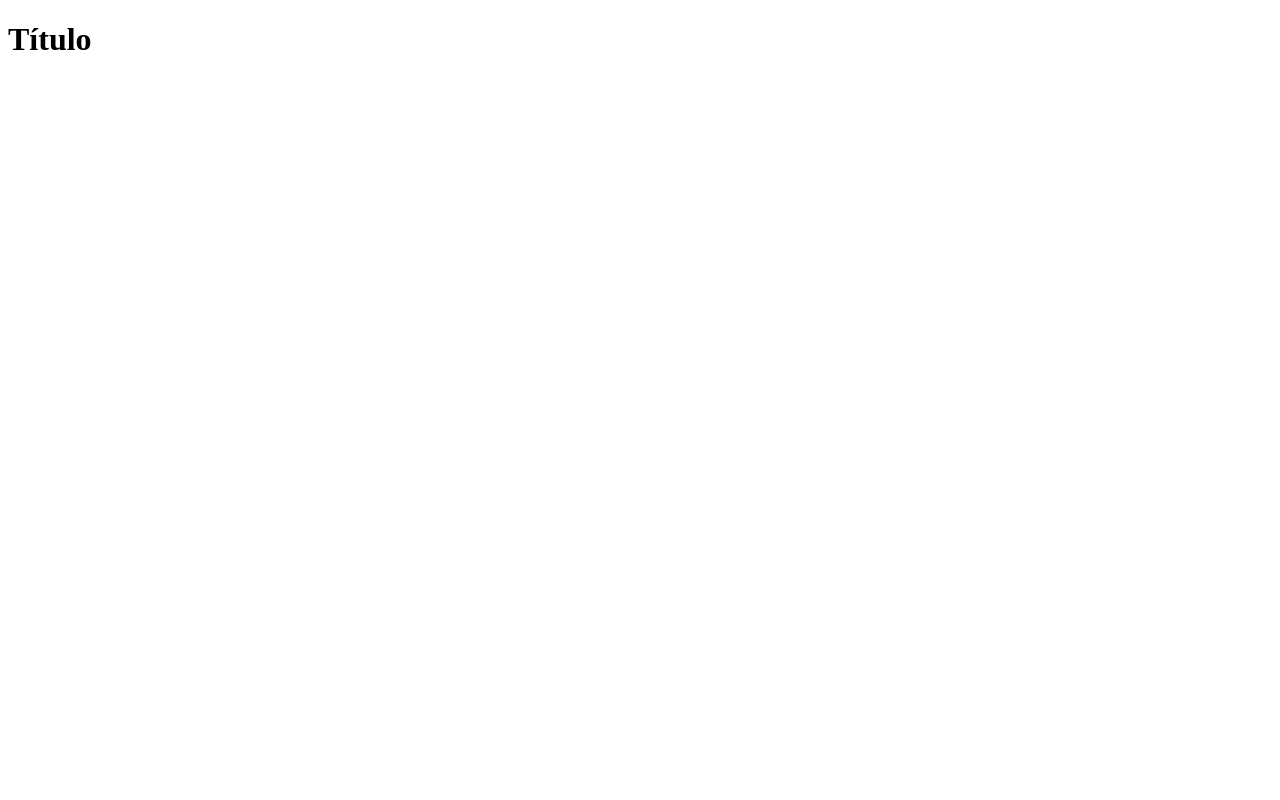
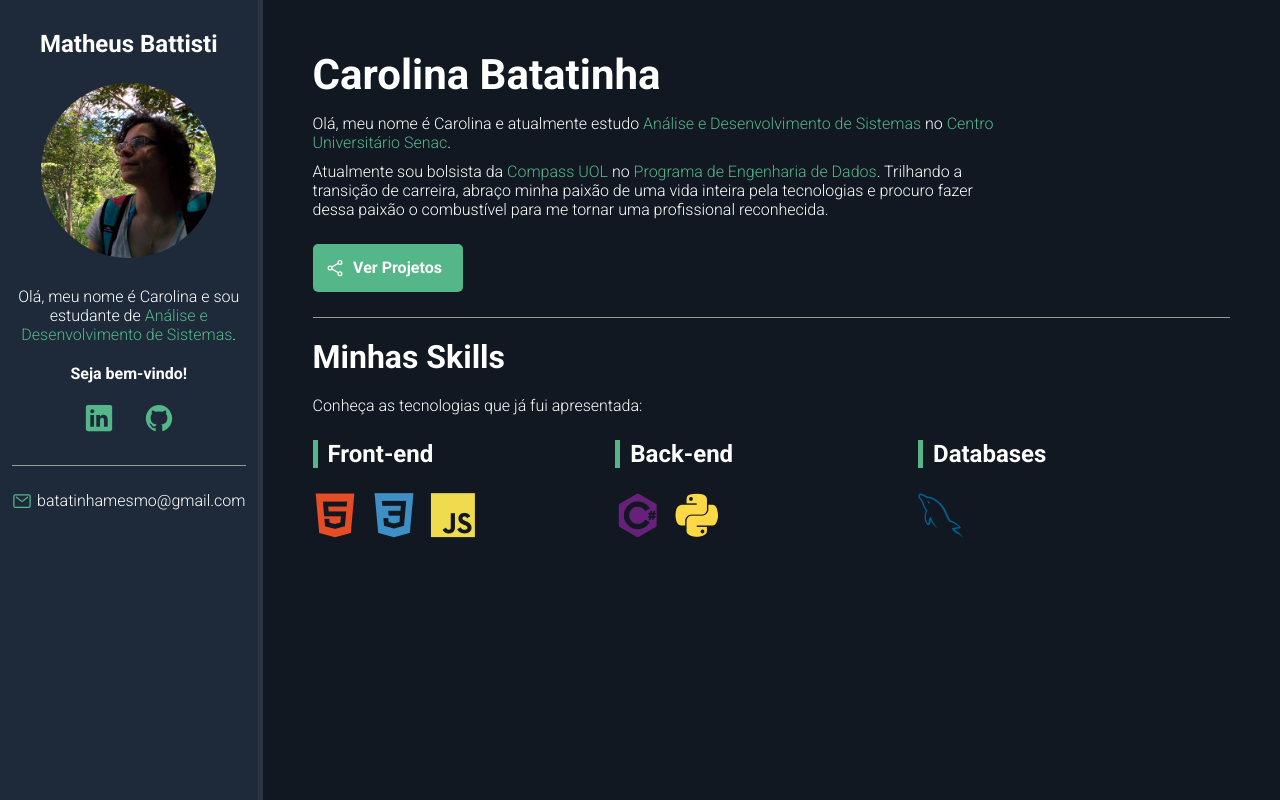
Before and after one commit to CarolinaBatatinha/carolinabatatinha.github.io, a plain HTML site: page index.html in a window 1280 px wide. Drawn offline with nearby package versions, Linux system fonts and the light colour scheme.

Commit message:
Finalizando o portfólio

```diff
--- /dev/null
+++ b/css/style.css
@@ -0,0 +1,225 @@
+* {
+    padding: 0;
+    margin: 0;
+    font-family: 'Roboto', sans-serif;
+    box-sizing: border-box;
+}
+
+:root {
+    --main-color: #54B689;
+    --main-text-color: #FFF;
+    --border-color: #999;
+    --bio-bg-color: #1E2A3A;
+    --bio-border-color: #293544;
+    --about-bg-color: #111821;
+}
+
+.highlight {
+    color: var(--main-color);
+}
+
+#container {
+    display: flex;
+    flex-direction: row;
+    color: var(--main-text-color);
+}
+
+#bio-container {
+    flex: 1 1 20%;
+    min-height: 100vh;
+    background-color: var(--bio-bg-color);
+    text-align: center;
+    padding: 30px 12px;
+    border-right: 5px solid var(--bio-border-color);
+}
+
+#about-container {
+    flex: 1 1 80%;
+    min-height: 100vh;
+    background-color: var(--about-bg-color);
+    padding: 50px;
+}
+
+#bio-container h2 {
+    margin-bottom: 25px;
+}
+
+#bio-container p {
+    margin-bottom: 20px;
+}
+
+#bio-container #welcome-text {
+    font-weight: bold;
+}
+
+#bio-image {
+    width: 175px;
+    height: 175px;
+    border-radius: 50%;
+    margin-bottom: 25px;
+}
+
+#social-container {
+    display: flex;
+    justify-content: center;
+    list-style: none;
+    border-bottom: 1px solid var(--border-color);
+    margin-bottom: 25px;
+    padding-bottom: 25px;
+}
+
+#social-container li {
+    flex: 1 1 0;
+    max-width: 60px;
+}
+
+#social-container li a {
+    color: var(--main-color);
+    font-size: 30px;
+}
+
+#email-container {
+    display: flex;
+    justify-content: center;
+}
+
+#email-container ion-icon, #email-container a {
+    flex: 1 1 0;
+}
+
+#email-container a {
+    color: var(--main-text-color);
+    text-decoration: none;
+    max-width: 225px;
+}
+
+#email-container ion-icon {
+    color: var(--main-color);
+    font-size: 20px;
+    margin-right: 5px;
+    max-width: 20px;
+}
+
+#name {
+    font-size: 42px;
+    margin-bottom: 15px;
+}
+
+#title {
+    font-size: 24px;
+    margin-bottom: 15px;
+    font-weight: bold;
+}
+
+.description {
+    max-width: 75%;
+    margin-bottom: 10px;
+}
+
+#btn-projects {
+    font-weight: bold;
+    font-size: 16px;
+    color: var(--main-text-color);
+    background-color: var(--main-color);
+    border: 2px solid var(--main-color);
+    border-radius: 5px;
+    text-decoration: none;
+    transition: .5s;
+    margin: 25px 0;
+    padding: 12px 10px;
+    width: 150px;
+    text-align: center;
+    display: flex;
+}
+
+#btn-projects ion-icon, #btn-projects span {
+    flex: 1 1 0;
+}
+
+#btn-projects ion-icon {
+    font-size: 20px;
+    max-width: 20px;
+}
+
+#btn-projects:hover {
+    background-color: transparent;
+}
+
+#skills-section-title {
+    border-top: 1px solid var(--border-color);
+    padding-top: 20px;
+    margin-bottom: 20px;
+    font-size: 32px;
+}
+
+#skills-container {
+    display: flex;
+    flex-wrap: wrap;
+    margin-top: 25px;
+}
+
+.skills-box {
+    flex: 1 1 33%;
+    max-width: 33%;
+    margin-bottom: 35px;
+}
+
+.skills-title {
+    font-size: 24px;
+    margin-bottom: 25px;
+    font-weight: bold;
+    padding-left: 10px;
+    border-left: 5px solid var(--main-color);
+}
+
+.skills-box i {
+    font-size: 45px;
+    margin-right: 10px;
+}
+
+@media(max-width: 450px) {
+    #container {
+        flex-direction: column;
+    }
+
+    #bio-container {
+        min-height: auto;
+        border-right: none;
+        border-bottom: 5px solid var(--bio-border-color);
+    }
+
+    #bio-container h2 {
+        display: none;
+    }
+
+    #bio-container p {
+        max-width: 60%;
+        margin: 10px auto;
+    }
+
+    #about-container {
+        text-align: center;
+        padding: 30px;
+    }
+
+    #about-container .description {
+        margin: 10px auto;
+        max-width: 100%;
+        line-height: 26px;
+    }
+
+    #btn-projects {
+        margin: 20px auto;
+    }
+
+    .skills-box {
+        flex: 1 1 100%;
+        max-width: 100%;
+        margin-bottom: 40px;
+        text-align: left;
+    }
+
+    .skills-box i {
+        font-size: 60px;
+    }
+}
--- a/index.html
+++ b/index.html
@@ -1,11 +1,54 @@
 <!DOCTYPE html>
-<html lang="pt-br">
+<html lang="en">
 <head>
-    <meta charset="UTF-8">
-    <meta name="viewport" content="width=device-width, initial-scale=1.0">
-    <title>Document</title>
+<meta charset="UTF-8">
+<meta name="viewport" content="width=device-width, initial-scale=1.0">
+<title>Portfolio Carolina Batatinha</title>
+<link href="https://fonts.googleapis.com/css2?family=Roboto:ital,wght@0,300;0,700;0,900;1,300;1,700;1,900&display=swap" rel="stylesheet">
+<link rel="stylesheet" href="https://cdn.jsdelivr.net/gh/devicons/devicon@master/devicon.min.css">
+<link rel="stylesheet" href="css/style.css">
 </head>
 <body>
-    <h1>Título</h1>
+    <main id="container">
+        <aside id="bio-container">
+            <h2>Matheus Battisti</h2>
+            <img id="bio-image" src="img/1.png" alt="Carolina Batatinha">
+            <p>Olá, meu nome é Carolina e sou estudante de <span class="highlight">Análise e Desenvolvimento de Sistemas</span>.</p>
+            <p id="welcome-text">Seja bem-vindo!</p>
+            <ul id="social-container">
+                <li><a href="https://www.linkedin.com/in/carolinabatatinha/" target="_blank"><ion-icon name="logo-linkedin"></ion-icon></a></li>
+                <li><a href="https://github.com/CarolinaBatatinha" target="_blank"><ion-icon name="logo-github"></ion-icon></a></li>
+            </ul>
+            <div id="email-container">
+            <ion-icon name="mail-outline"></ion-icon><a href="mailto:batatinhamesmo@gmail.com">batatinhamesmo@gmail.com</a>
+            </div>
+        </aside>
+        <section id="about-container">
+            <h1 id="name">Carolina Batatinha</h1>
+            <p class="description">Olá, meu nome é Carolina e atualmente estudo <span class="highlight">Análise e Desenvolvimento de Sistemas</span> no <span class="highlight">Centro Universitário Senac</span>.</p>
+            <p class="description">Atualmente sou bolsista da <span class="highlight">Compass UOL</span> no <span class="highlight">Programa de Engenharia de Dados</span>. Trilhando a transição de carreira, abraço minha paixão de uma vida inteira pela tecnologias e procuro fazer dessa paixão o combustível para me tornar uma profissional reconhecida.</p>
+            <a href="https://github.com/CarolinaBatatinha" id="btn-projects"><ion-icon name="share-social-outline"></ion-icon> <span>Ver Projetos</span></a>
+            <h2 id="skills-section-title">Minhas Skills</h2>
+            <p class="description">Conheça as tecnologias que já fui apresentada:</p>
+            <div id="skills-container">
+                <div class="skills-box">
+                    <p class="skills-title">Front-end</p>
+                    <i class="devicon-html5-plain colored"></i>
+                    <i class="devicon-css3-plain colored"></i>
+                    <i class="devicon-javascript-plain colored"></i>
+                </div>
+                <div class="skills-box">
+                    <p class="skills-title">Back-end</p>
+                    <i class="devicon-csharp-plain colored"></i>
+                    <i class="devicon-python-plain colored"></i>
+                </div>
+                <div class="skills-box">
+                    <p class="skills-title">Databases</p>
+                    <i class="devicon-mysql-plain colored"></i>
+                </div>
+            </div>
+        </section>
+    </main>
+    <script src="https://unpkg.com/ionicons@5.1.2/dist/ionicons.js"></script>
 </body>
 </html>
```
Also changed, not shown: img/1.png (added).
